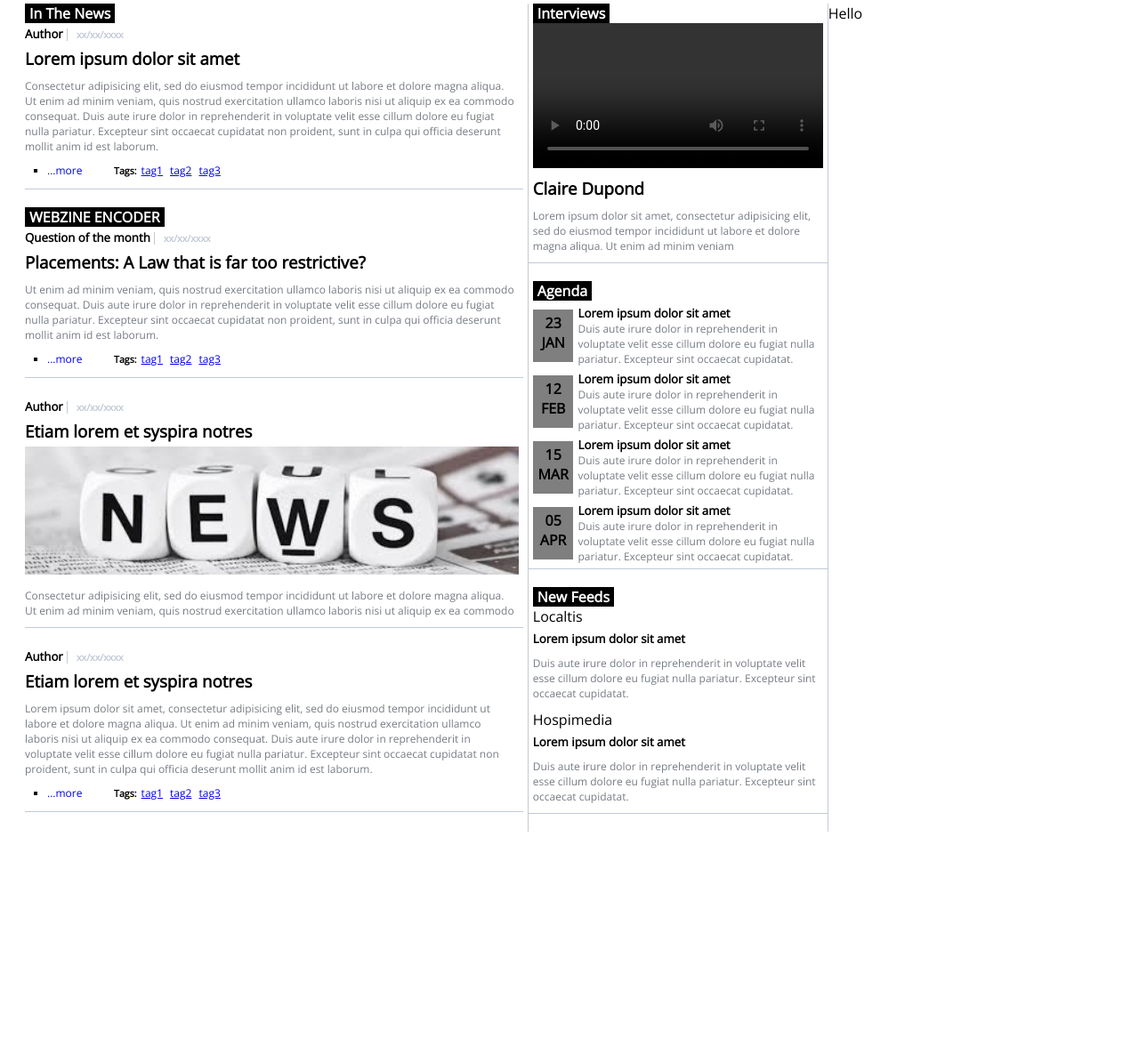
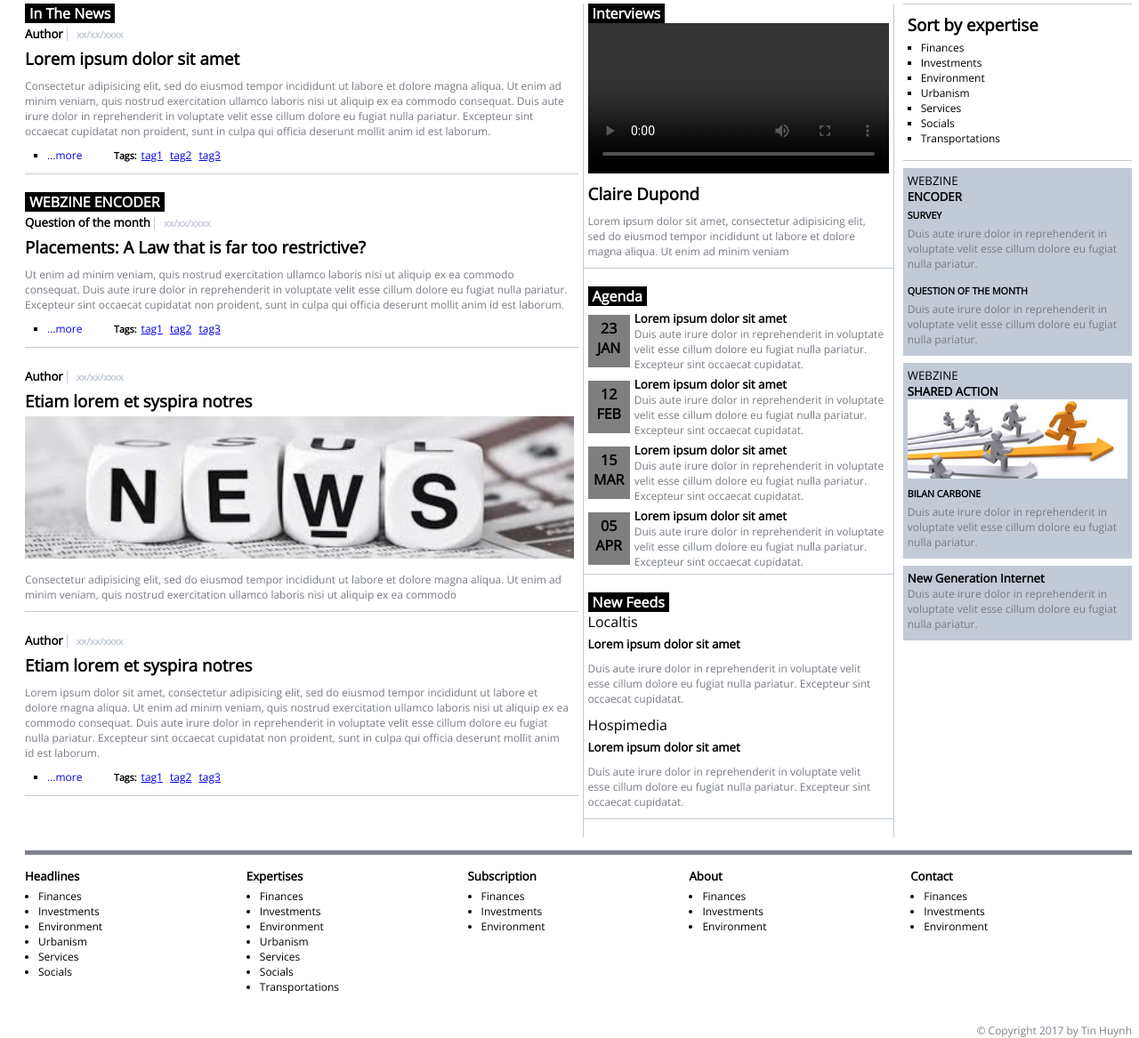
Before and after one commit to zmrram/LayoutImg-to-HTML-Practice, a plain HTML site: page index.html in a window 1280 px wide. Shown: the part 129-1296 px from the top of the page at 89% size. Before the commit the page ends 1072 px from the top, so only its background shows below. Drawn offline with nearby package versions, Linux system fonts and the light colour scheme.

Commit message:
Finished converting img of a webpage layout to a real webpage from sratch

```diff
--- a/css/style.css
+++ b/css/style.css
@@ -41,7 +41,11 @@
 
   .top-nav {
       padding-top: 14px;
-      padding-left: 55%;
+      float: right;
+  }
+
+  .top-nav form {
+  	float:right;
   }
 
   .searchbox {
@@ -87,8 +91,8 @@
   }
 
   .main-content {
-      max-width: 45%;
-      width: 45%;
+      max-width: 50%;
+      width: 50%;
       margin-right: 5px;
       float: left;
   }
@@ -99,16 +103,16 @@
   }
 
   .second-content {
-      max-width: 27%;
+      max-width: 28%;
       border-left: 1px solid #c2cad6;
       border-right: 1px solid #c2cad6;
-      width: 27%;
+      width: 28%;
       float: left;
   }
 
   .side-bar {
-      max-width: 26.5%;
-      width: 26.5%;
+      max-width: 21.5%;
+      width: 21.5%;
       float: right;
   }
 
@@ -230,3 +234,71 @@
   	margin-top : 0;
   	margin-bottom: 0;
   }
+
+  .side-nav {
+  	padding-left: 5px;
+  	padding-right: 5px;
+  	margin-bottom: 8px;
+  	padding-top: 5px;
+  	border-top: 1px solid #c2cad6;
+  	border-bottom: 1px solid #c2cad6;
+  	margin-left: 10px;
+  }
+  .side-bar section {
+  	padding-left: 5px;
+  	padding-right: 5px;
+  	margin-bottom: 8px;
+  	padding-top: 5px;
+  	margin-left: 10px;
+  	background-color: #c2cad6;
+  }
+
+  .side-nav ul {
+  	list-style: square;
+  	padding-left: 15px;
+  	margin-top: 0;
+  }
+
+  .side-nav li {
+  	color: black;
+  	font-size: 12px;
+  }
+
+  .side-bar h5 {
+  	margin-top: 0;
+  	margin-bottom: 0;
+  }
+
+  .side-bar p{
+  	margin-top: 0;
+  	margin-bottom: 0;
+  	padding-bottom: 10px;
+
+  }
+
+  .webzine {
+  	font-weight: normal;
+  }
+
+  .quick-links {
+  	margin-top: 15px;
+  	border-top: 5px solid #7e828c;
+  	padding-top: 10px;
+  }
+  .quick-links section {
+  	max-width: 20%;
+  	width: 20%;
+  	float: left;
+  }
+
+  .quick-links ul{
+  	padding-left: 15px;
+  	font-size: 12px;
+  	margin-top: 5px;
+  }
+  .copyright {
+  	margin-top: 20px;
+  	font-size: 12px;
+  	color: #7e828c;
+  	float: right;
+  }
--- a/index.html
+++ b/index.html
@@ -33,6 +33,7 @@
         	</ul>
         </nav>
     </header>
+
     <div class = "container content">
     	<section class = "main-content">
     		<section>
@@ -218,11 +219,112 @@
     		</section>
     	</section>
     	<aside class = "side-bar">
-    		Hello
+    		<div class = "side-nav">
+    			<h3>Sort by expertise</h3>
+    			<ul>
+    				<li><a class="links" href="#"> Finances</a></li>
+    				<li><a class="links" href="#">Investments</a></li>
+    				<li><a class="links" href="#">Environment</a></li>
+    				<li><a class="links" href="#">Urbanism</a></li>
+    				<li><a class="links" href="#">Services</a></li>
+    				<li><a class="links" href="#">Socials</a></li>
+    				<li><a class="links" href="#">Transportations</a></li>
+    			</ul>
+    		</div>
+    		<section>
+    			<div>
+    				<h5 class = "webzine">WEBZINE</h5>
+    				<h5>ENCODER</h5>
+    			</div>
+    				<h6>SURVEY</h6>
+    				<p>Duis aute irure dolor in reprehenderit in voluptate velit esse
+    						cillum dolore eu fugiat nulla pariatur. </p>
+    			<div>
+    				<h6>QUESTION OF THE MONTH</h6>
+    				<p>Duis aute irure dolor in reprehenderit in voluptate velit esse
+    						cillum dolore eu fugiat nulla pariatur. </p>
+    			</div>
+    		</section>
+    		<section>
+    			<div>
+    				<h5 class = "webzine">WEBZINE</h5>
+    				<h5>SHARED ACTION</h5>
+    			</div>
+    			<div>
+    				<img src="sample_img/take_action.jpg" width="100%">
+    				<h6>BILAN CARBONE</h6>
+    				<p>Duis aute irure dolor in reprehenderit in voluptate velit esse
+    						cillum dolore eu fugiat nulla pariatur. </p>
+    			</div>
+    		</section>
+    		<section>
+    			<div>
+    				<h5>New Generation Internet</h5>
+    			</div>
+    			<div>
+    				<p>Duis aute irure dolor in reprehenderit in voluptate velit esse
+    						cillum dolore eu fugiat nulla pariatur. </p>
+    			</div>
+    		</section>
     	</aside>
     </div>
 
-    <footer>
+    <footer class = "footer-content container">
+    	<div class = "quick-links">
+    		<section>
+    			<h5>Headlines</h5>
+    			<ul>
+    				<li><a class="links" href="#"> Finances</a></li>
+    				<li><a class="links" href="#">Investments</a></li>
+    				<li><a class="links" href="#">Environment</a></li>
+    				<li><a class="links" href="#">Urbanism</a></li>
+    				<li><a class="links" href="#">Services</a></li>
+    				<li><a class="links" href="#">Socials</a></li>
+    			</ul>
+    		</section>
+
+    		<section>
+    			<h5>Expertises</h5>
+    			<ul>
+    				<li><a class="links" href="#"> Finances</a></li>
+    				<li><a class="links" href="#">Investments</a></li>
+    				<li><a class="links" href="#">Environment</a></li>
+    				<li><a class="links" href="#">Urbanism</a></li>
+    				<li><a class="links" href="#">Services</a></li>
+    				<li><a class="links" href="#">Socials</a></li>
+    				<li><a class="links" href="#">Transportations</a></li>
+    			</ul>
+    		</section>
+
+    		<section>
+    			<h5>Subscription</h5>
+    			<ul>
+    				<li><a class="links" href="#"> Finances</a></li>
+    				<li><a class="links" href="#">Investments</a></li>
+    				<li><a class="links" href="#">Environment</a></li>
+    			</ul>
+    		</section>
+
+    		<section>
+    			<h5>About</h5>
+    			<ul>
+    				<li><a class="links" href="#"> Finances</a></li>
+    				<li><a class="links" href="#">Investments</a></li>
+    				<li><a class="links" href="#">Environment</a></li>
+    			</ul>
+    		</section>
+    		<section>
+    			<h5>Contact</h5>
+    			<ul>
+    				<li><a class="links" href="#"> Finances</a></li>
+    				<li><a class="links" href="#">Investments</a></li>
+    				<li><a class="links" href="#">Environment</a></li>
+    			</ul>
+    		</section>
+    	</div>
+    	<div style="clear: both;" class = "copyright">
+    		&copy; Copyright 2017 by Tin Huynh
+    	</div>
     </footer>
 </body>
 
```
Also changed, not shown: sample_img/take_action.jpg (added), 1 other file.
